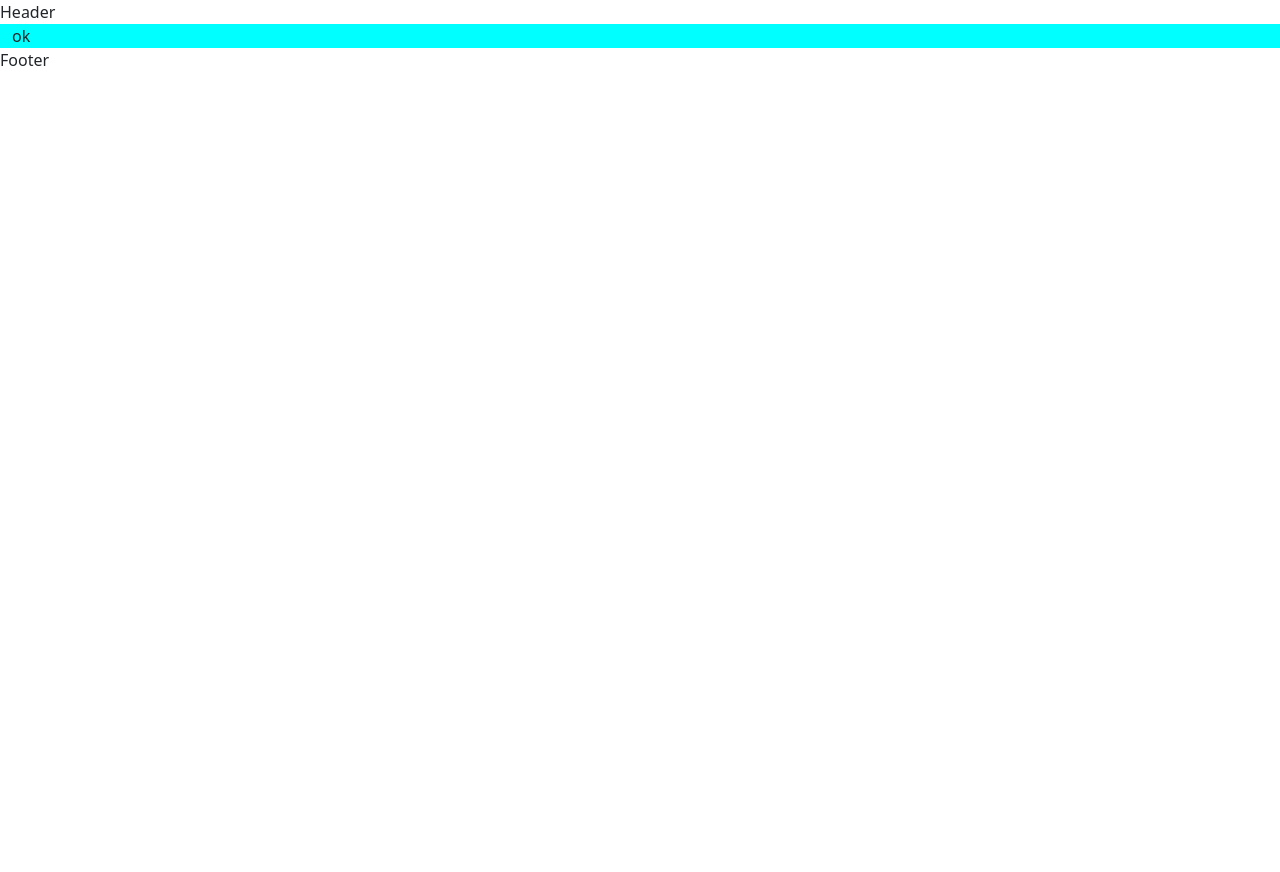
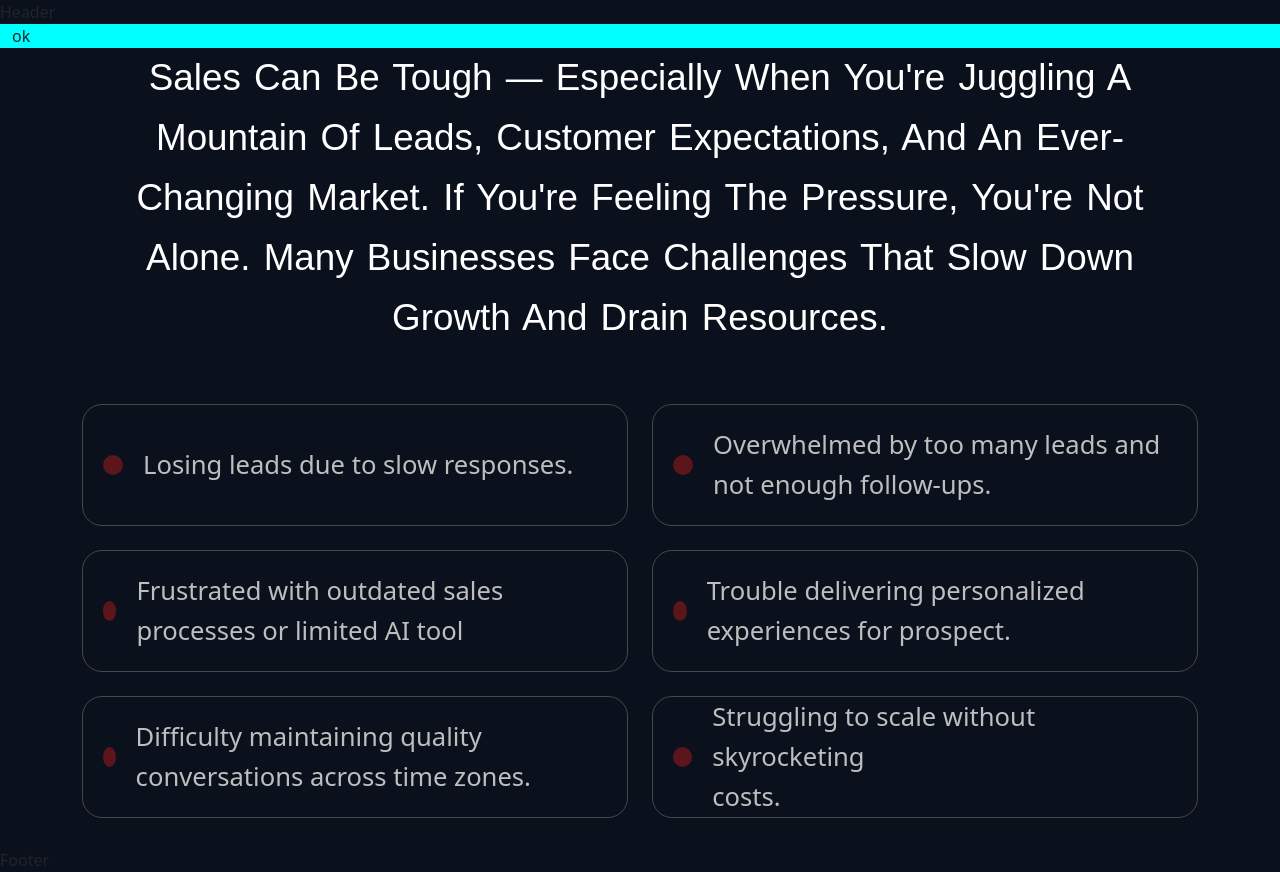
Before and after one commit to muhzee733/4ir, a Next.js app: page /landing/leadgeneration in a window 1280 px wide. Before the commit the page ends 800 px from the top, so only its background shows below. Built offline with nearby package versions, Linux system fonts and the light colour scheme.

Commit message:
second banner

```diff
--- a/src/app/Global.css
+++ b/src/app/Global.css
@@ -23,7 +23,7 @@
 }
 
 body {
-    background-color: var(--backgorund);
+    background-color: var(--backgorund) !important;
 }
 
 a {
@@ -32,30 +32,21 @@ a {
 
 /* Typo */
 
-.h1 {
+h1 {
     font-family: var(--font-instrument);
     font-size: 128px;
     font-weight: 700;
     /* line-height: 156.16px; rem*/
 }
 
-.h2 {
+h2 {
     font-family: var(--font-instrument);
     font-size: 96px;
     font-weight: 600;
     /* line-height: 117.12px; */
 }
 
-.h4 {
-    font-family: var(--font-instrument);
-    line-height: 3.3rem;
-    word-spacing: 3px;
-    font-size: 72px;
-    font-weight: 500;
-    color: var(--whitecolor);
-}
-
-.h3 {
+h3 {
     font-family: var(--font-instrument);
     line-height: 2.3rem;
     word-spacing: 2px;
@@ -63,8 +54,17 @@ a {
     font-weight: 500;
     color: var(--whitecolor);
 }
+h4 {
+    font-family: var(--font-instrument);
+    line-height: 3.3rem;
+    word-spacing: 3px;
+    font-size: 2.3rem !important;
+    font-weight: 500;
+    color: var(--whitecolor);
+}
 
-.h5 {
+
+h5 {
     font-family: var(--font-instrument);
     font-size: 36px;
     font-weight: 600;
@@ -72,13 +72,19 @@ a {
     text-align: center;
 }
 
-.h6 {}
+h6 {
+    font-family: var(--font-instrument);
+    font-size: 36px;
+    font-weight: 600;
+    /* line-height: 43.92px; */
+    text-align: center;
+}
 
 p {
-    color: var(--text);
-    font-size: 26px;
+    font-size: 1rem;
     font-family: var(--font-outfit);
     line-height: 1.6rem;
+    margin: 0px !important;
 }
 
 /* Button */
--- /dev/null
+++ b/src/components/Second-Section Box/Second-sec-box.jsx
@@ -0,0 +1,19 @@
+import Para from "../Typography/Para"
+export default function SecondSecBox({SecondBox}) {
+    return(
+        <>
+        {SecondBox.map((items)=>{
+            return(
+          <div className="col-lg-6 col-md-12 mt-4" key={items.id} >
+            <div className="second-sec-box" >
+              <div className="second-sec-box-content d-flex align-items-center ">
+              <div className='circle rounded-circle'></div>
+              <Para title={items.title} className="text-white fs-5" />
+              </div>
+            </div>
+          </div>
+            )
+        })}
+        </>
+    )
+}
--- a/src/pages/landing/leadgeneration/index.jsx
+++ b/src/pages/landing/leadgeneration/index.jsx
@@ -1,31 +1,68 @@
-import Layout from '@/components/layout'
-import React from 'react'
-import "./leadgeneration.css"
+import Layout from "@/components/layout";
+import React from "react";
+import "./leadgeneration.css";
+import H4 from "@/components/Typography/H4";
+import SecondSecBox from "@/components/Second-Section Box/Second-sec-box";
 
 const Index = () => {
+  const SecondBox = [
+    {
+      id: 1,
+      title: "Losing leads due to slow responses.",
+    },
+    {
+      id: 2,
+      title: ["Overwhelmed by too many leads and" ,<br />, "not enough follow-ups."],
+    },
+    {
+      id: 3,
+      title: "Frustrated with outdated sales processes or limited AI tool",
+    },
+    {
+      id: 4,
+      title: "Trouble delivering personalized experiences for prospect.",
+    },
+    {
+      id: 5,
+      title: "Difficulty maintaining quality conversations across time zones.",
+    },
+    {
+      id: 6,
+      title: ["Struggling to scale without skyrocketing ", <br /> ," costs."],
+    },
+  ];
   return (
     <Layout>
-        {/* shahbaz */}
-        <section>
-            <div className='main-wrapper'>
-                <div className='container-fluid'>
-                    ok
-                </div>
+      {/* shahbaz */}
+      <section>
+        <div className="main-wrapper">
+          <div className="container-fluid">ok</div>
+        </div>
+      </section>
+
+      {/* Azan */}
+
+      <section className="second-sec">
+        <div className="second-sec-wrapper">
+          <div className="container">
+            <div className="second-sec-content">
+              <div className="second-sec-heading d-flex justify-content-center">
+              <H4
+                title="Sales can be tough — especially when you're juggling a mountain of leads, customer expectations, and an ever-changing market. If you're feeling the pressure, you're not alone. Many businesses face challenges that slow down growth and drain resources."
+                className="text-white text-capitalize text-center"
+              />
+              </div>
+              <div className="row mt-4 d-flex align-items-center justify-content-center  ">
+                <SecondSecBox SecondBox={SecondBox} />
+              </div>
             </div>
-        </section>
+          </div>
+        </div>
+      </section>
 
+      {/* anila */}
+    </Layout>
+  );
+};
 
-        {/* Azan */}
-
-
-
-        {/* anila */}
-
-
-
-
-    </Layout>
-  )
-}
-
-export default Index
+export default Index;
--- a/src/pages/landing/leadgeneration/leadgeneration.css
+++ b/src/pages/landing/leadgeneration/leadgeneration.css
@@ -1,3 +1,30 @@
 .main-wrapper{
     background-color: aqua;
 }
+.second-sec-wrapper{
+    min-height: 100vh;
+}
+.second-sec-box{
+    border: 1px solid #484848;
+    border-radius: 20px;
+}
+.second-sec-heading h4{
+    width: 100%;
+    font-weight: 500;
+    line-height: 60px;
+}
+.circle{
+    width: 20px;
+    height: 20px;
+    background-color: #5B151B;
+}
+.second-sec-box-content{
+    padding: 0px 20px;
+    min-height: 15vh;
+}
+.second-sec-box p{
+    padding-left: 20px !important;
+    color: #BEBEBE !important;
+    line-height: 40px;
+    font-size: 1.6rem !important;
+}
```
